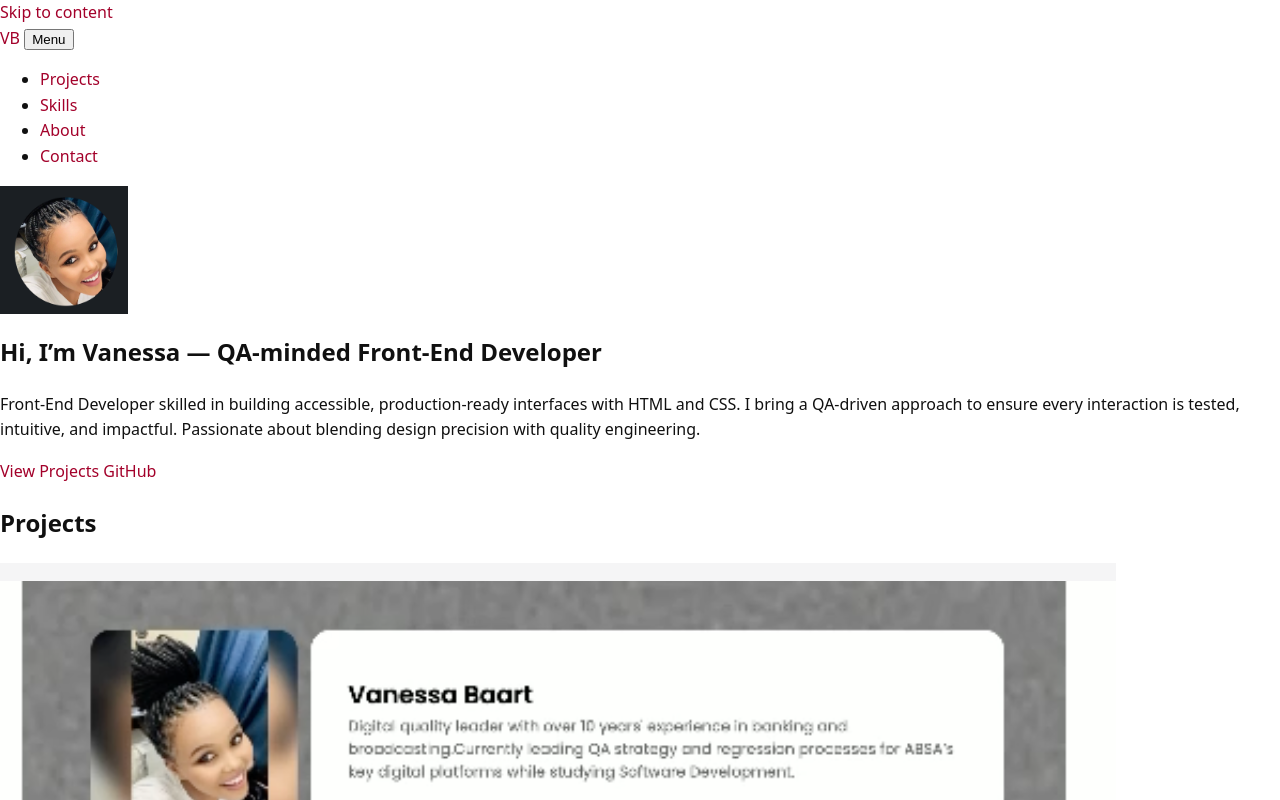
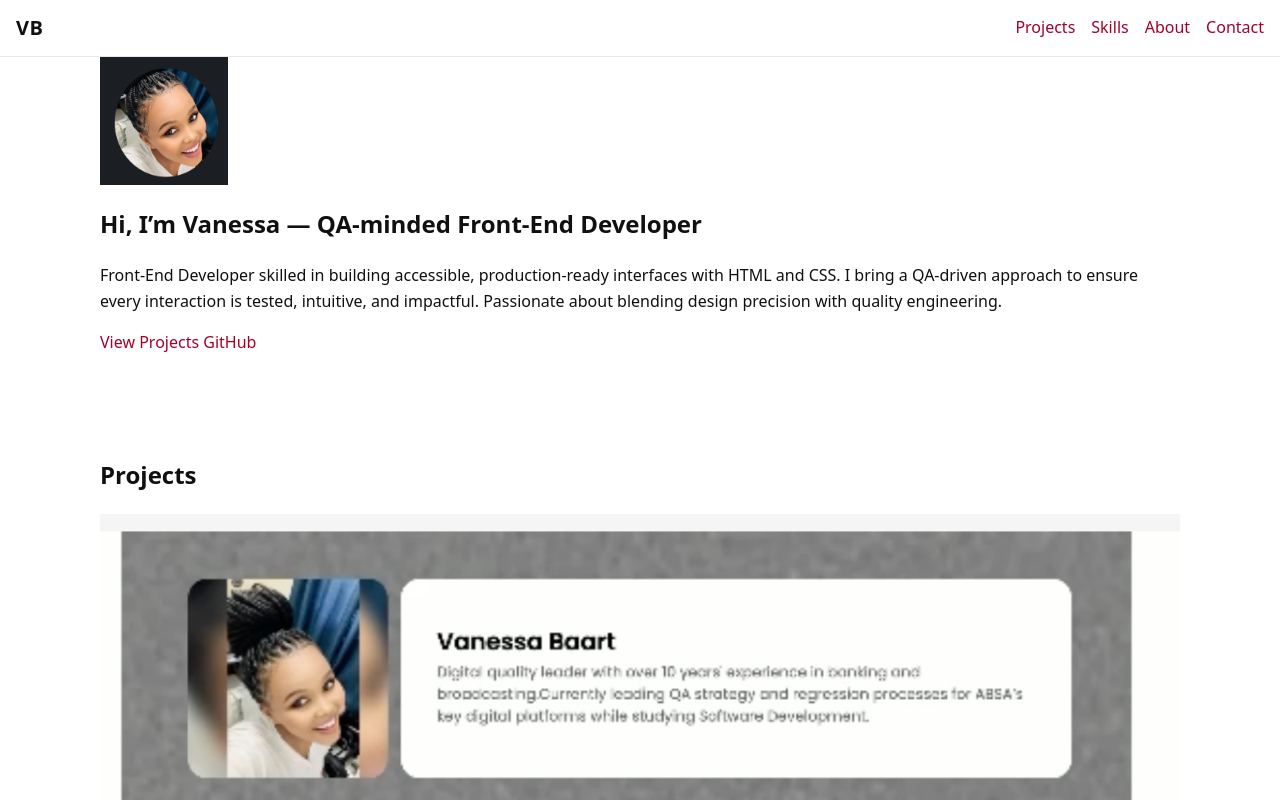
Before and after one commit to VanessaDa/VANBAA25089_PTO2502_GroupA_VanessaBaart_cdv05-portfolio, a plain HTML site: page index.html in a window 1280 px wide. Shown: the top 800 px of the page. Drawn offline with Linux system fonts and the light colour scheme; a script that the page names is missing.

Commit message:
Add layout and navigation styles

```diff
--- a/styles.css
+++ b/styles.css
@@ -44,3 +44,59 @@ a:focus {
   outline: 3px solid var(--brand);
   outline-offset: 2px;
 }
+.container {
+  width: min(100% - 2rem, var(--maxw));
+  margin-inline: auto;
+}
+.section {
+  padding: 4rem 0;
+}
+.grid {
+  display: grid;
+  gap: 1.5rem;
+}
+
+.skip-link {
+  position: absolute;
+  left: -9999px;
+  top: auto;
+}
+.skip-link:focus {
+  left: 1rem;
+  top: 1rem;
+  background: var(--brand);
+  color: #fff;
+  padding: 0.5rem 0.75rem;
+  border-radius: 0.5rem;
+}
+
+.site-header {
+  position: sticky;
+  top: 0;
+  background: var(--bg);
+  border-bottom: 1px solid #e8e8e8;
+  z-index: 10;
+}
+.nav {
+  display: flex;
+  align-items: center;
+  justify-content: space-between;
+  gap: 1rem;
+  padding: 0.75rem 1rem;
+}
+.logo {
+  font-weight: 800;
+  font-size: 1.25rem;
+  letter-spacing: 0.5px;
+  color: var(--text);
+}
+.nav__list {
+  list-style: none;
+  display: flex;
+  gap: 1rem;
+  margin: 0;
+  padding: 0;
+}
+.nav__toggle {
+  display: none;
+}
```
